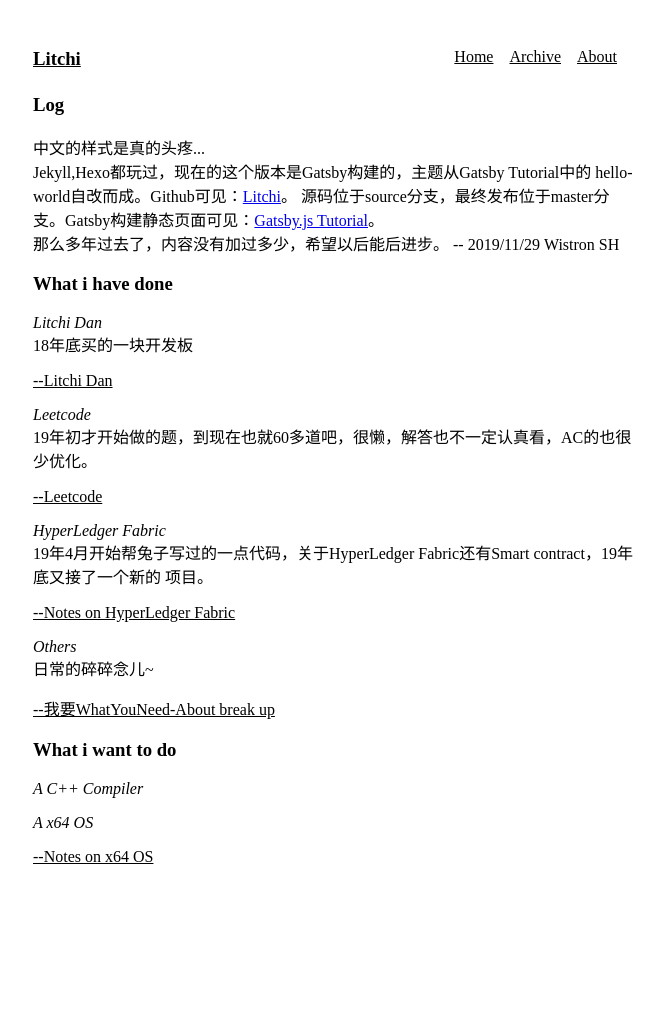
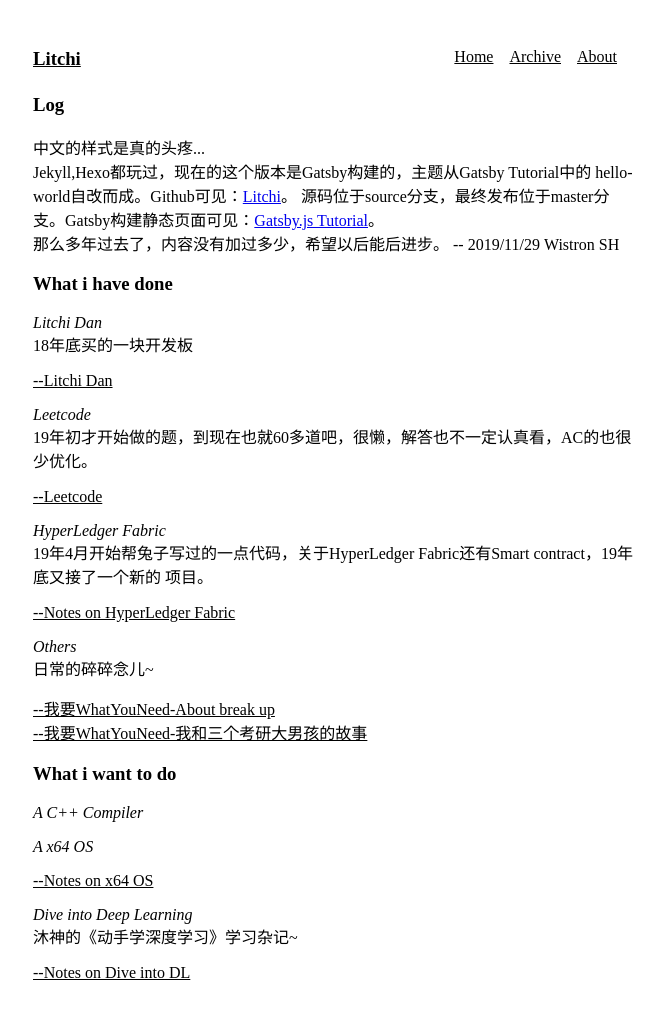
Before and after one commit to yyccli/litchi-li.github.io, a Gatsby site: page / in a window 1280 px wide. Shown: the whole page, without its empty margins (307-971 px from the left). Before the commit the page ends 914 px from the top, so only its background shows below. Built offline with nearby package versions, Linux system fonts and the light colour scheme; Gatsby itself is replaced by a stand-in of ours.

Commit message:
update threeboysstory and start notes on dl

```diff
--- /dev/null
+++ b/src/md/dl_notes.md
@@ -0,0 +1,6 @@
+---
+title: "Notes on Dive into Deep Learning"
+date: "2019-12-27"
+---
+
+因为毕设的缘故，开始学习沐神的《动手学深度学习》并开始使用mxnet。
--- a/src/md/whatyouneed_storywiththreeboys.md
+++ b/src/md/whatyouneed_storywiththreeboys.md
@@ -89,3 +89,7 @@ date: "2019-12-15"
 我只记得那天我在实习单位改代码忙到昏天黑地，等我晚上八点钟踩着月色走出公司开始翻手机时，我感觉：
 
 我好像养了三个大孩子呀。
+
+--End
+
+又：这篇我拿去投稿啦，就是没有被采用啦。不过第一次有投稿的感觉和经历(^^ゞ，下次努力~ 2019/12/27
--- a/src/pages/index.js
+++ b/src/pages/index.js
@@ -51,8 +51,8 @@ export default ({data}) => {
                     <i>Others</i> <br />
                     日常的碎碎念儿~
                 </p>
-                <Link className={IndexSytles.global_layout_link} to="/whatyouneed_breakup/">--我要WhatYouNeed-About break up</Link>
-
+                <Link className={IndexSytles.global_layout_link} to="/whatyouneed_breakup/">--我要WhatYouNeed-About break up</Link> <br />
+                <Link className={IndexSytles.global_layout_link} to="/whatyouneed_storywiththreeboys/">--我要WhatYouNeed-我和三个考研大男孩的故事</Link>
             </div>
         </div>
 
@@ -70,6 +70,14 @@ export default ({data}) => {
                 </p>
                 <Link className={IndexSytles.global_layout_link} to="/os_notes/">--Notes on x64 OS</Link>
             </div>
+
+            <div>
+                <p>
+                    <i>Dive into Deep Learning</i> <br />
+                    沐神的《动手学深度学习》学习杂记~
+                </p>
+                <Link className={IndexSytles.global_layout_link} to="/dl_notes/">--Notes on Dive into DL</Link>
+            </div>
         </div>
 
     </Layout>
```
